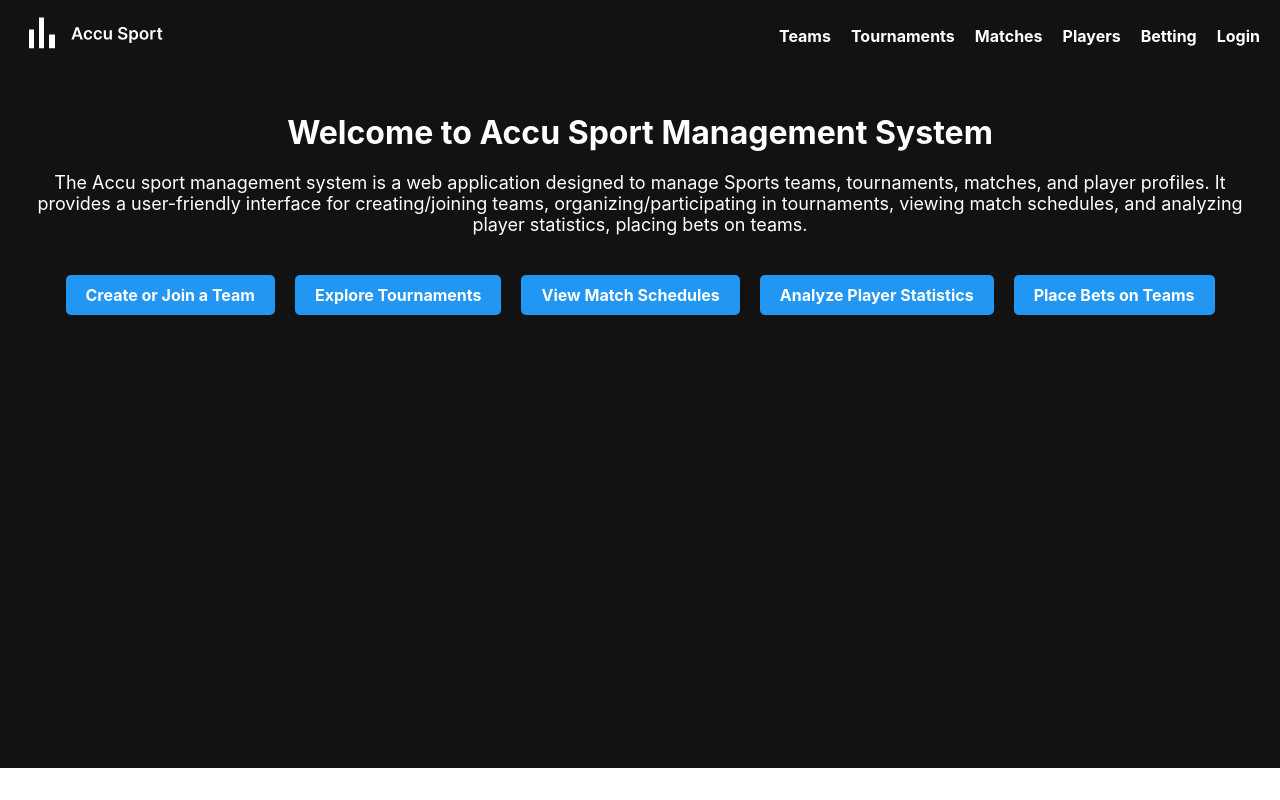
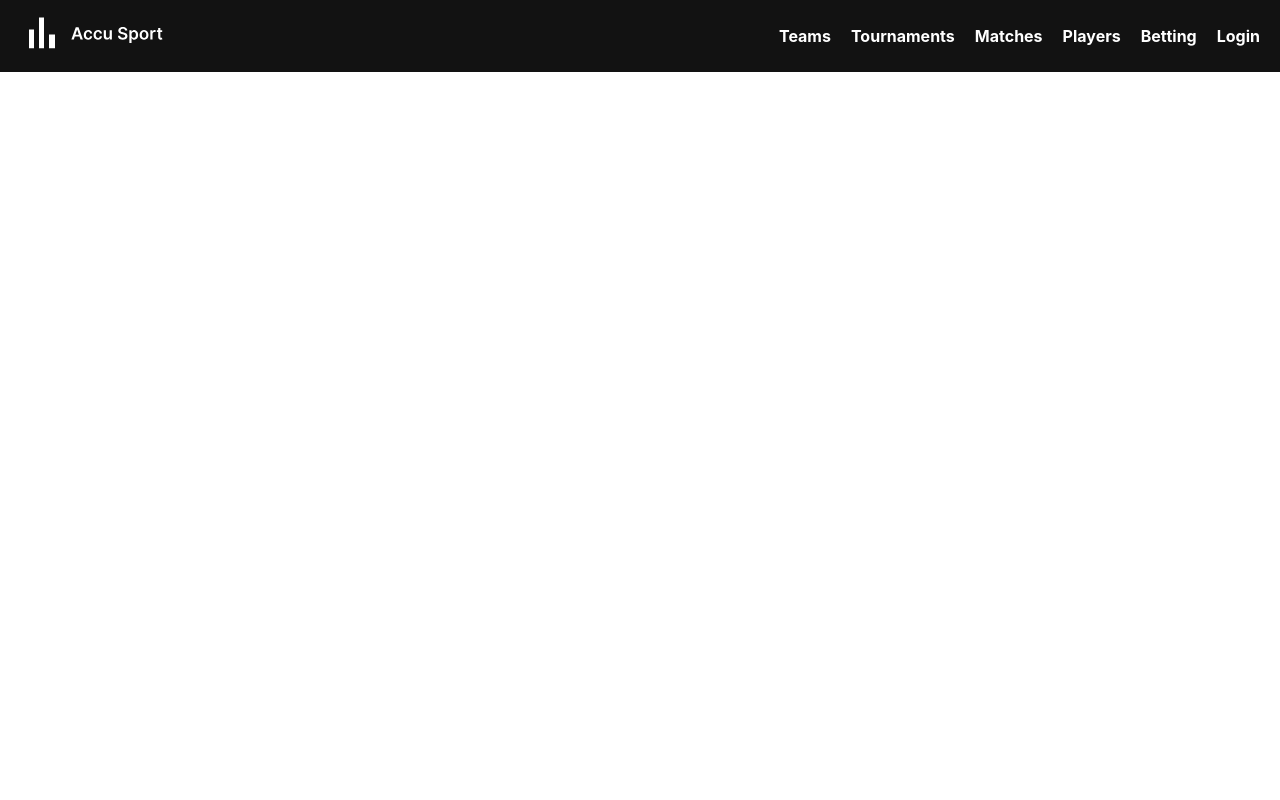
Before and after one commit to mehulrana5/AccuSport, a React (Create React App) app: page / in a window 1280 px wide. Built offline with nearby package versions, Linux system fonts and the light colour scheme.

Commit message:
updated routes

```diff
--- a/src/App.js
+++ b/src/App.js
@@ -17,7 +17,7 @@ const App = () => {
       <AppProvider>
         <NavBar />
         <Routes>
-          <Route path="/" element={<HomePage />} />
+          <Route path="/AccuSport/" element={<HomePage />}/>
           <Route path="/tournaments/" element={<TournamentsPage />}>
             <Route path="" element={<OngoingTournaments />} />
             <Route path="upcoming" element={<UpcomingTournaments />} />
--- a/src/components/NavBar.js
+++ b/src/components/NavBar.js
@@ -6,7 +6,7 @@ const NavBar = () => {
     return (
         <nav className="nav-bar">
             <div className="logo">
-                <Link className="logo-link" to="/">
+                <Link className="logo-link" to="/AccuSport/">
                     <svg width="152" height="38" viewBox="0 0 152 38" fill="none" xmlns="http://www.w3.org/2000/svg">
                         <rect width="152" height="38" fill="#0000" />
                         <g clipPath="url(#clip0_12_31)">
```
